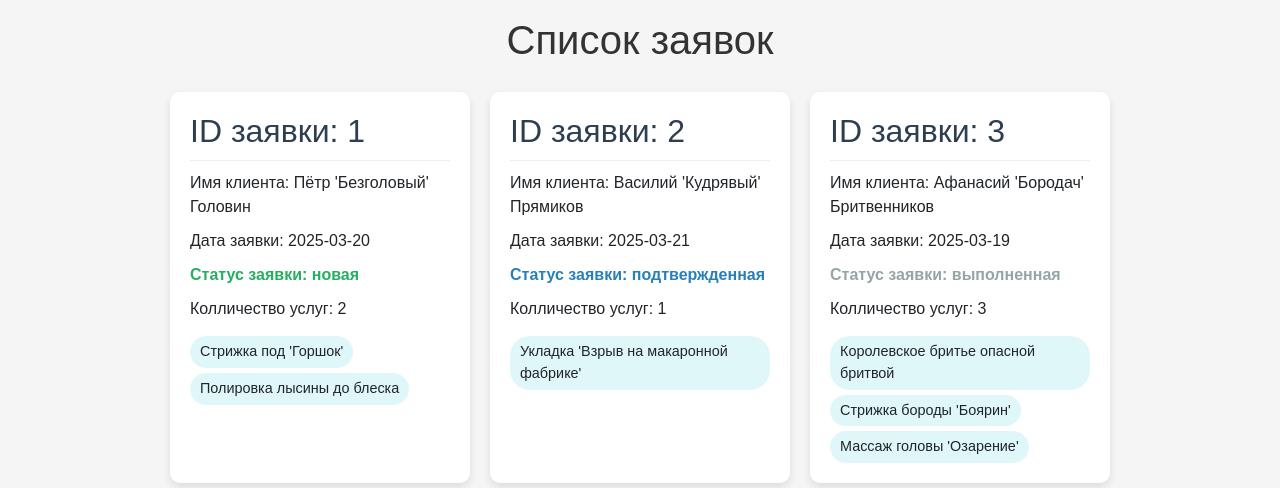
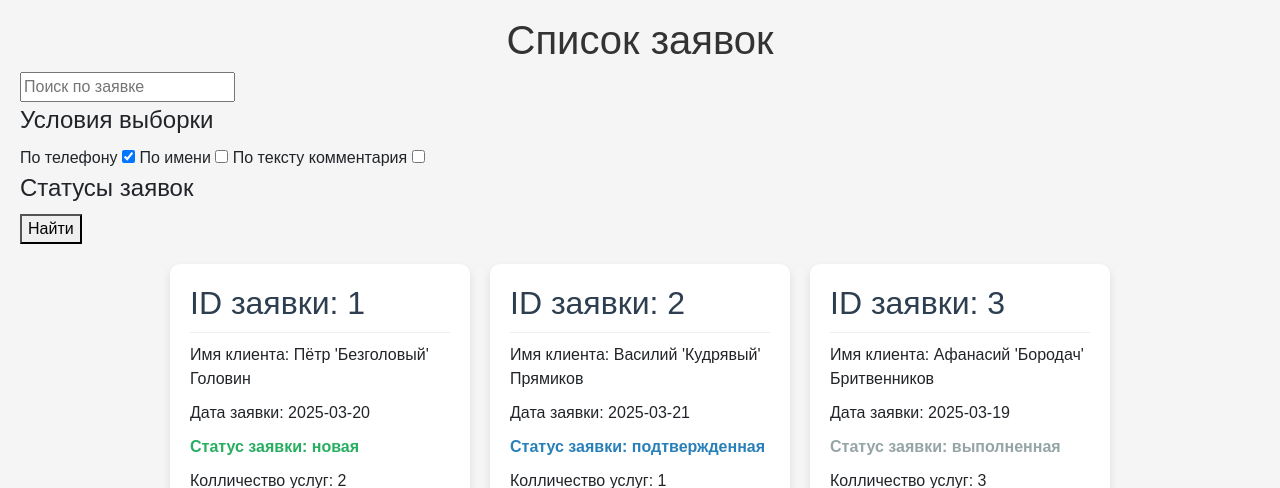
Before and after one commit to AlexStone1991/Django_lesson_alex, a Django app: page /orders/ in a window 1280 px wide. Shown: the part 140-628 px from the top of the page. Run offline with Django 5.2, Linux system fonts and the light colour scheme.

Commit message:
lesson_57 нужно будет дописать

```diff
--- a/core/views.py
+++ b/core/views.py
@@ -1,6 +1,7 @@
 # core/views.py
 from django.shortcuts import render, HttpResponse
 from .data import orders, services, masters
+from django.db.models import Q
 
 def landing(request):
     """
--- a/templates/orders_list.html
+++ b/templates/orders_list.html
@@ -1,9 +1,30 @@
 {% extends "base.html" %}
 {% block content %}
     <h1>Список заявок</h1>
+    <form action="" method="get">
+        <fieldset>
+        <input type="text" name="q" placeholder="Поиск по заявке" value="{{ request.GET.q }}">
+        </fieldset>
+        <fieldset>
+            <legend>Условия выборки</legend>
+            <label for="phone">По телефону</label>
+            <input type="checkbox" name="phone" checked>
+            <label for="name">По имени</label>
+            <input type="checkbox" name="name" {% if request.GET.name %}checked{% endif %}>
+            <label for="comment">По тексту комментария</label>
+            <input type="checkbox" name="comment" {% if request.GET.comment %}checked{% endif %}>
+            </fieldset>
+            <fieldset>
+                <legend>Статусы заявок</legend>
+            </fieldset>
+            <button type="sumbit">Найти </button>
+
+    </form>
+
     <div class="flex-container">
         {% for order in orders %}
         {% include "include_order_card.html" %}
         {% endfor %}
     </div>
+
 {% endblock content %}
```
Also changed, not shown: core/models2.py (+21 -4 lines), core/migrations/0001_initial.py, core/migrations/0002_alter_order_master.py (deleted), core/migrations/0003_service_master_services_order_services.py (deleted).
